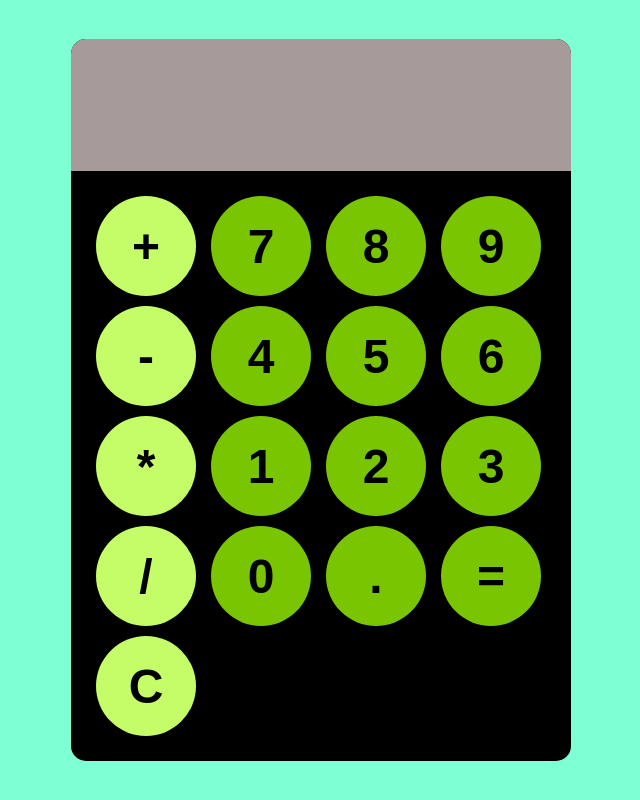
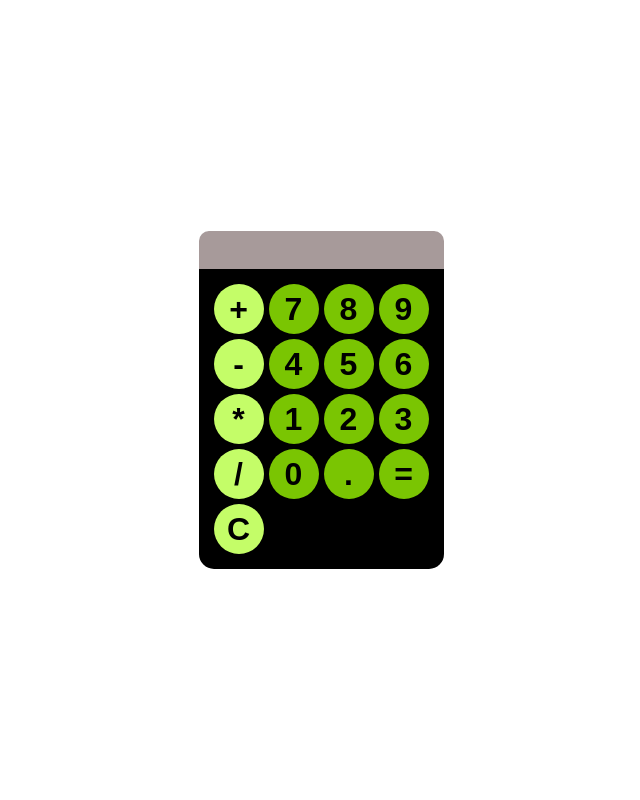
Before and after one commit to junaidrazzaq84/Calculator, a plain HTML site: page index.html in a window 1280 px wide. Shown: the whole page, without its empty margins (319-959 px from the left). Drawn offline with Linux system fonts and the light colour scheme.

Commit message:
Add files via upload

```diff
--- a/style.css
+++ b/style.css
@@ -4,38 +4,40 @@ body {
   justify-content: center;
   align-items: center;
   height: 100vh;
-  background-color: aquamarine;
+  background-color: white;
 }
 #Calculator {
   font-family: Arial, Helvetica, sans-serif;
   background-color: rgb(0, 0, 0);
   border-radius: 15px;
-  max-width: 500px;
-  overflow: hidden;
+  max-width: 600px;
+  overflow: visible;
 }
 #Display {
-  width: 100%;
-  padding: 20px;
-  font-size: 5rem;
+  width: 92%;
+  padding: 10px;
+  font-size: 1rem;
+  font-weight: bold;
   text-align: left;
   border: none;
+  border-radius: 10px 10px 0px 0px;
   background-color: hsl(0, 7%, 63%);
-  color: white;
+  color: rgb(12, 12, 12);
 }
 #Keys {
   display: grid;
   grid-template-columns: repeat(4, 1fr);
-  gap: 10px;
-  padding: 25px;
+  gap: 5px;
+  padding: 15px;
 }
 button {
-  width: 100px;
-  height: 100px;
+  width: 50px;
+  height: 50px;
   border-radius: 50px;
   border: none;
   background-color: rgb(122, 197, 2);
   color: black;
-  font-size: 3rem;
+  font-size: 2rem;
   font-weight: bold;
   cursor: pointer;
 }
```
